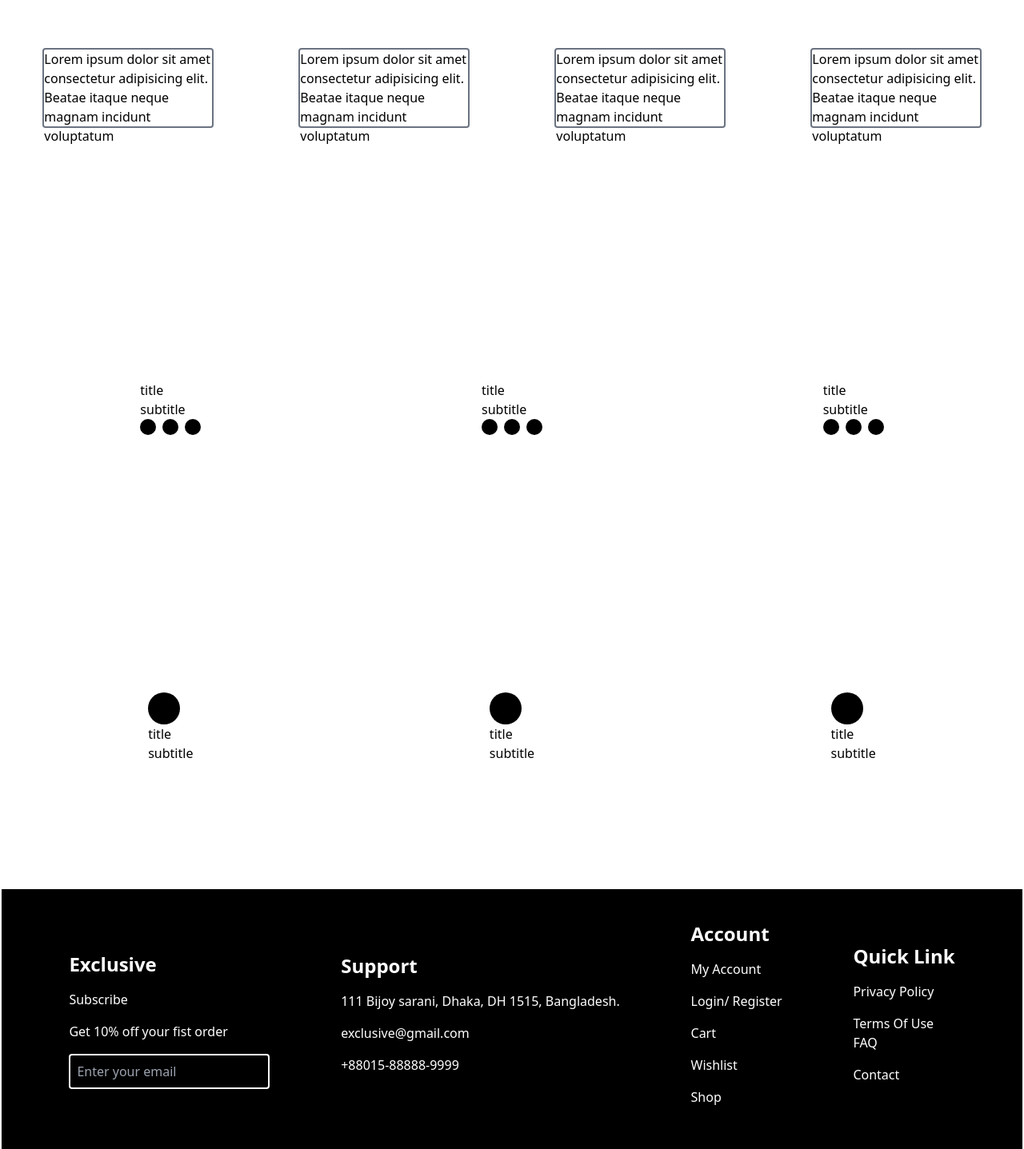
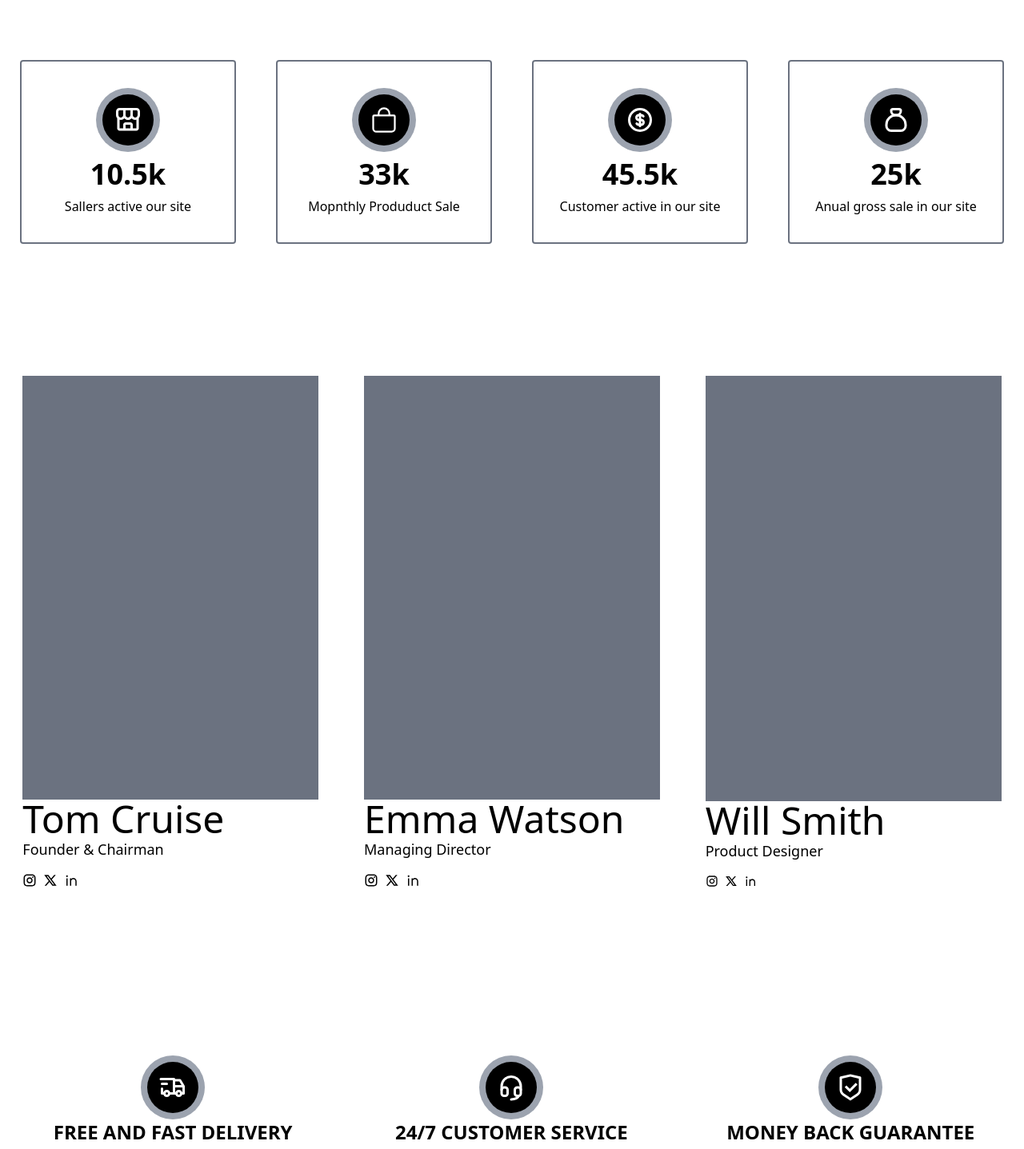
Before and after one commit to degu0/e-commerce, a React (Vite) app: page /about in a window 1280 px wide. Shown: the part 940-2377 px from the top of the page at 80% size. Built offline with nearby package versions, Linux system fonts and the light colour scheme.

Commit message:
Update in 'About' Page

```diff
--- a/package.json
+++ b/package.json
@@ -12,6 +12,7 @@
   "dependencies": {
     "react": "^18.2.0",
     "react-dom": "^18.2.0",
+    "react-icons": "^5.2.1",
     "react-router-dom": "^6.23.0"
   },
   "devDependencies": {
--- a/src/components/pages/about/About.tsx
+++ b/src/components/pages/about/About.tsx
@@ -1,108 +1,146 @@
+import { RiInstagramLine, RiTwitterXLine, RiLinkedinLine, RiShieldCheckLine } from "react-icons/ri";
+import { BiStoreAlt } from "react-icons/bi";
+import { TbCoin, TbMoneybag, TbTruckDelivery, TbHeadset } from "react-icons/tb";
+import { IoBagOutline } from "react-icons/io5";
+
 const About: React.FC = () => {
     return (
-        <div className="h-[245vh]">
+        <div className="h-[315vh]">
             <div className="h-[15vh] flex items-center ml-16">
                 <p className="text-gray-500">
                     Home / <label className="text-black">About</label>
                 </p>
             </div>
-            <div className="h-[80vh] w-full flex">
-                <div className="w-1/2 ">
-                    <h1 className="text-black text-2xl font-bold">TITLE</h1>
-                    <p className="text-black  text-normal">
-                        Lorem ipsum dolor sit amet, consectetur adipisicing elit. Voluptas,
-                        veritatis! Optio necessitatibus nisi adipisci consectetur
-                        recusandae harum eveniet magni architecto cum, quis illum a aperiam
-                        tempora quasi animi! Quos, qui.
+            <div className="h-[80vh] w-full flex flex-wrap">
+                <div className="w-1/2 flex flex-col justify-center">
+                    <h1 className="text-black text-6xl font-bold text-left mb-10">Our Story</h1>
+                    <p className="text-black font-medium text-lg w-[625px]">
+                        Launced in 2015, Exclusive is South Asia’s premier online shopping makterplace with an
+                        active presense in Bangladesh. Supported by wide range of tailored marketing, data and service
+                        solutions, Exclusive has 10,500 sallers and 300 brands and serves 3 millioons customers across
+                        the region.
+                    </p>
+                    <br />
+                    <p className="text-black font-medium text-lg w-[625px]">
+                        Exclusive has more than 1 Million products to offer, growing at a very fast. Exclusive offers a
+                        diverse assotment in categories ranging  from consumer.
                     </p>
                 </div>
                 <div className="w-1/2 bg-pink-500">
 
                 </div>
             </div>
-            <div className="h-[50vh] flex items-center justify-around">
-                <div className="border-2 border-gray-500 rounded w-1/6 h-1/4 flex flex-col items-center">
-                    <div className="bg-black rounded-full w-10 h-10"></div>
+            <div className="h-[70vh] flex items-center justify-around">
+                <div className="border-2 border-gray-500 rounded w-[270px] h-[230px] flex flex-col items-center justify-center">
+                    <div className="bg-gray-400 rounded-full w-20 h-20 flex items-center justify-center mb-2">
+                        <div className="bg-black rounded-full w-16 h-16 flex items-center justify-center">
+                            <BiStoreAlt className="text-white text-4xl" />
+                        </div>
+                    </div>
+                    <h1 className="font-bold text-center text-4xl mb-2">10.5k</h1>
                     <p>
-                        Lorem ipsum dolor sit amet consectetur adipisicing elit.
-                        Beatae itaque neque magnam incidunt voluptatum
+                        Sallers active our site
                     </p>
                 </div>
-                <div className="border-2 border-gray-500 rounded w-1/6 h-1/4 flex flex-col items-center">
-                    <div className="bg-black rounded-full w-10 h-10"></div>
+                <div className="border-2 border-gray-500 rounded w-[270px] h-[230px] flex flex-col items-center justify-center">
+                    <div className="bg-gray-400 rounded-full w-20 h-20 flex items-center justify-center mb-2">
+                        <div className="bg-black rounded-full w-16 h-16 flex items-center justify-center">
+                            <IoBagOutline className="text-white text-4xl" />
+                        </div>
+                    </div>
+                    <h1 className="font-bold text-center text-4xl mb-2">33k</h1>
                     <p>
-                        Lorem ipsum dolor sit amet consectetur adipisicing elit.
-                        Beatae itaque neque magnam incidunt voluptatum
+                        Mopnthly Produduct Sale
                     </p>
                 </div>
-                <div className="border-2 border-gray-500 rounded w-1/6 h-1/4 flex flex-col items-center">
-                    <div className="bg-black rounded-full w-10 h-10"></div>
+                <div className="border-2 border-gray-500 rounded w-[270px] h-[230px] flex flex-col items-center justify-center">
+                    <div className="bg-gray-400 rounded-full w-20 h-20 flex items-center justify-center mb-2">
+                        <div className="bg-black rounded-full w-16 h-16 flex items-center justify-center">
+                            <TbCoin className="text-white text-4xl" />
+                        </div>
+                    </div>
+                    <h1 className="font-bold text-center text-4xl mb-2">45.5k</h1>
                     <p>
-                        Lorem ipsum dolor sit amet consectetur adipisicing elit.
-                        Beatae itaque neque magnam incidunt voluptatum
+                        Customer active in our site
                     </p>
                 </div>
-                <div className="border-2 border-gray-500 rounded w-1/6 h-1/4 flex flex-col items-center">
-                    <div className="bg-black rounded-full w-10 h-10"></div>
+                <div className="border-2 border-gray-500 rounded w-[270px] h-[230px] flex flex-col items-center justify-center">
+                    <div className="bg-gray-400 rounded-full w-20 h-20 flex items-center justify-center mb-2">
+                        <div className="bg-black rounded-full w-16 h-16 flex items-center justify-center">
+                            <TbMoneybag className="text-white text-4xl" />
+                        </div>
+                    </div>
+                    <h1 className="font-bold text-center text-4xl mb-2">25k</h1>
                     <p>
-                        Lorem ipsum dolor sit amet consectetur adipisicing elit.
-                        Beatae itaque neque magnam incidunt voluptatum
+                        Anual gross sale in our site
                     </p>
                 </div>
             </div>
-            <div className="h-[50vh] flex items-center justify-around w- full ">
-                <div className="flex">
-                    <div className="bg-gray-500 w-1/4 h-1/2"></div>
+            <div className="h-[80vh] flex items-center justify-around w- full ">
+                <div className="flex flex-col justify-center w-[370px] h-full">
+                    <div className="bg-gray-500 w-full h-full"></div>
                     <div>
-                        <h1>title</h1>
-                        <h3>subtitle</h3>
-                        <div className="flex gap-2">
-                            <div className="bg-black rounded-full w-5 h-5"></div>
-                            <div className="bg-black rounded-full w-5 h-5"></div>
-                            <div className="bg-black rounded-full w-5 h-5"></div>
+                        <h1 className="text-bold text-5xl">Tom Cruise</h1>
+                        <h3 className="text-lg">Founder & Chairman</h3>
+                        <div className="flex text-lg gap-2 mt-4">
+                            <RiInstagramLine />
+                            <RiTwitterXLine />
+                            <RiLinkedinLine />
                         </div>
                     </div>
                 </div>
-                <div className="flex">
+                <div className="flex flex-col justify-center w-[370px] h-full">
                     <div className="bg-gray-500 w-full h-full"></div>
                     <div>
-                        <h1>title</h1>
-                        <h3>subtitle</h3>
-                        <div className="flex gap-2">
-                            <div className="bg-black rounded-full w-5 h-5"></div>
-                            <div className="bg-black rounded-full w-5 h-5"></div>
-                            <div className="bg-black rounded-full w-5 h-5"></div>
+                        <h1 className="text-bold text-5xl">Emma Watson</h1>
+                        <h3 className="text-lg">Managing Director</h3>
+                        <div className="flex text-lg gap-2 mt-4">
+                            <RiInstagramLine />
+                            <RiTwitterXLine />
+                            <RiLinkedinLine />
                         </div>
                     </div>
                 </div>
-                <div className="flex">
-                    <div className="bg-gray-500 w-1/4 h-1/2"></div>
+                <div className="flex flex-col justify-center w-[370px] h-full">
+                    <div className="bg-gray-500 w-full h-full"></div>
                     <div>
-                        <h1>title</h1>
-                        <h3>subtitle</h3>
-                        <div className="flex gap-2">
-                            <div className="bg-black rounded-full w-5 h-5"></div>
-                            <div className="bg-black rounded-full w-5 h-5"></div>
-                            <div className="bg-black rounded-full w-5 h-5"></div>
+                        <h1 className="text-bold text-5xl">Will Smith</h1>
+                        <h3 className="text-lg">Product Designer</h3>
+                        <div className="flex gap-2 mt-4">
+                            <RiInstagramLine />
+                            <RiTwitterXLine />
+                            <RiLinkedinLine />
                         </div>
                     </div>
                 </div>
             </div>
-            <div className="h-[50vh] flex items-center justify-around">
-                <div>
-                    <div className="bg-black rounded-full h-10 w-10"></div>
-                    <h1>title</h1>
-                    <h3>subtitle</h3>
+            <div className="h-[70vh] flex items-center justify-around">
+                <div className="flex flex-col items-center justify-center">
+                    <div className="bg-gray-400 rounded-full w-20 h-20 flex items-center justify-center">
+                        <div className="bg-black rounded-full w-16 h-16 flex items-center justify-center">
+                            <TbTruckDelivery className="text-white text-4xl" />
+                        </div>
+                    </div>
+                    <h1 className="font-bold text-2xl">FREE AND FAST DELIVERY</h1>
+                    <h3 className="text-lg font-medium">Free delivery for all orders over $140</h3>
                 </div>
-                <div>
-                    <div className="bg-black rounded-full h-10 w-10"></div>
-                    <h1>title</h1>
-                    <h3>subtitle</h3>
+                <div className="flex flex-col items-center justify-center">
+                    <div className="bg-gray-400 rounded-full w-20 h-20 flex items-center justify-center">
+                        <div className="bg-black rounded-full w-16 h-16 flex items-center justify-center">
+                            <TbHeadset className="text-white text-4xl" />
+                        </div>
+                    </div>
+                    <h1 className="font-bold text-2xl">24/7 CUSTOMER SERVICE</h1>
+                    <h3 className="text-lg font-medium">Friendly 24/7 customer service</h3>
                 </div>
-                <div>
-                    <div className="bg-black rounded-full h-10 w-10"></div>
-                    <h1>title</h1>
-                    <h3>subtitle</h3>
+                <div className="flex flex-col items-center justify-center">
+                    <div className="bg-gray-400 rounded-full w-20 h-20 flex items-center justify-center">
+                        <div className="bg-black rounded-full w-16 h-16 flex items-center justify-center">
+                            <RiShieldCheckLine className="text-white text-4xl" />
+                        </div>
+                    </div>
+                    <h1 className="font-bold text-2xl">MONEY BACK GUARANTEE</h1>
+                    <h3 className="text-lg font-medium">We return money within 30 days</h3>
                 </div>
             </div>
         </div>
```
Also changed, not shown: 1 other file (tests, documents, lock files or other folders).
